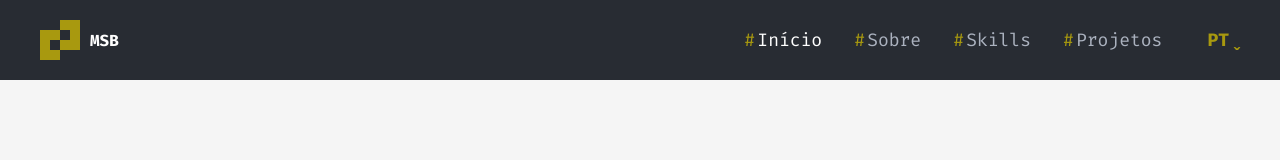
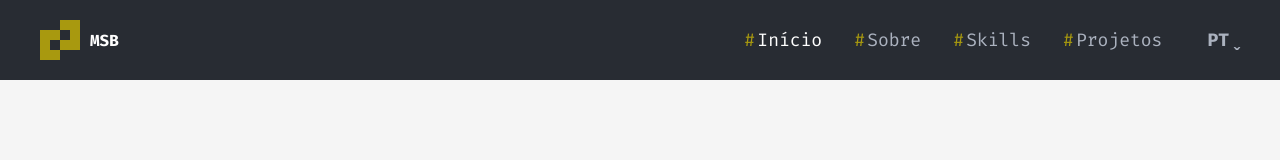
Before and after one commit to marconesdb/novo_portifolio, a React (Vite) app: page / in a window 1280 px wide. Shown: the top 160 px of the page. Built offline with nearby package versions, Linux system fonts and the light colour scheme.

Commit message:
Alteração na cor da logo

```diff
--- a/src/components/Header/Header.styles.ts
+++ b/src/components/Header/Header.styles.ts
@@ -126,7 +126,7 @@ export const Dropdown = styled.div`
 
 export const DropdownToggle = styled.div`
   cursor: pointer;
-  color: #A8990F;
+  color: #ABB2BF;
   font-size: 18px;
   display: flex;
   align-items: center;
```
